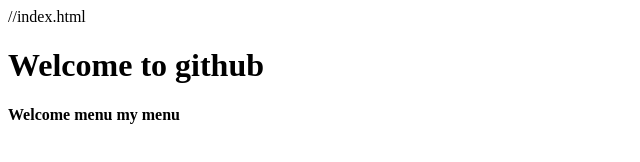
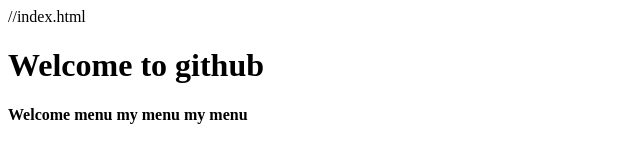
Before and after one commit to varshil0107/gitdemo, a plain HTML site: page index.html in a window 1280 px wide. Shown: the full height of the page, 0-640 px from the left. Drawn offline with Linux system fonts and the light colour scheme.

```diff
--- a/index.html
+++ b/index.html
@@ -7,5 +7,7 @@
 <b>Welcome menu</b>
 <b>my menu</b>
 
+<b>my menu</b>
+
 </body>
 </html>
```
